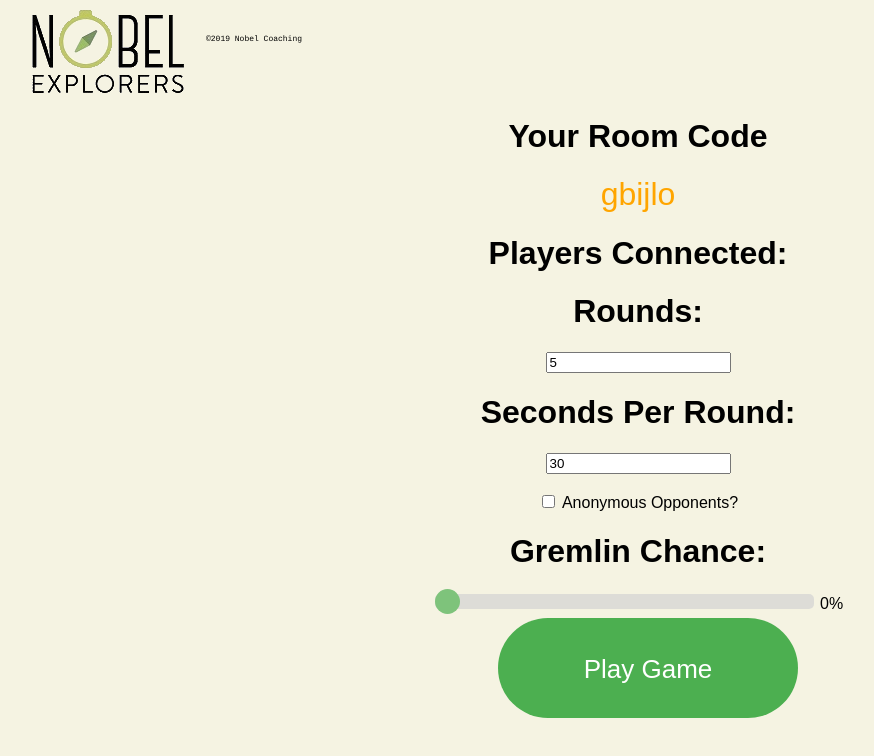
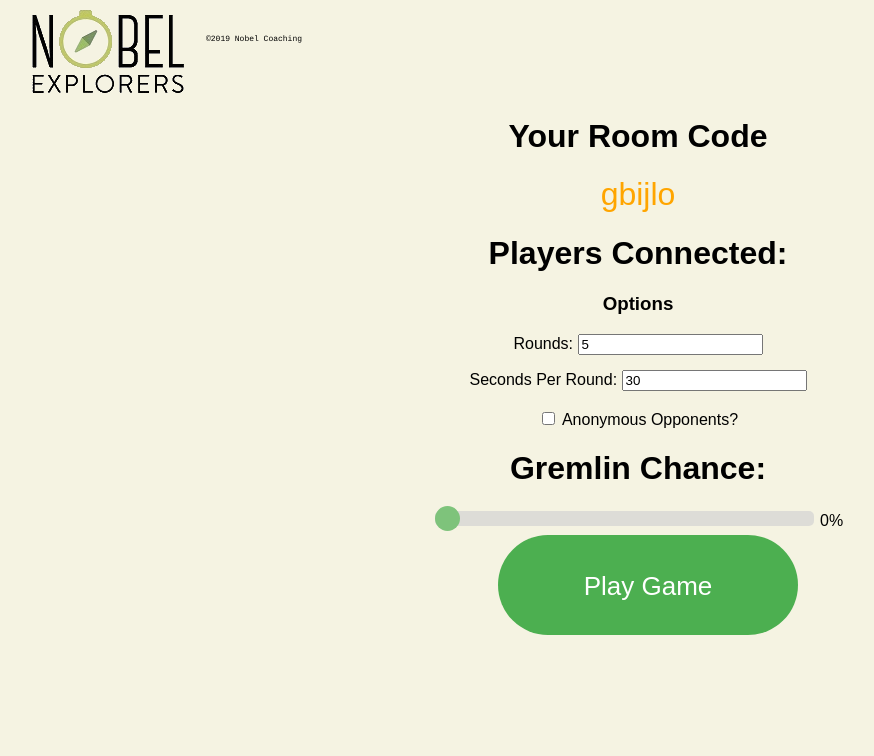
Before and after one commit to eckspecks/trust, a website: page teacher.html in a window 1280 px wide. Both pictures are taken after a click on the button "Create Room Code". Shown: the whole page, without its empty margins (2-876 px from the left). Drawn offline with nearby package versions, Linux system fonts and the light colour scheme; no server answers; files whose address does not match are found by name.

Commit message:
Add files via upload

```diff
--- a/styles.css
+++ b/styles.css
@@ -1,11 +1,14 @@
 /*All*/
-h1, h2{
+h1, h2, h3{
     font-family: 'Poppins', sans-serif;
 }
 h2{
     font-size: 40px;
     color: orange;
     font-weight: 900;
+}
+h3{
+
 }
 body{
     text-align: center;
@@ -206,6 +209,9 @@ li{
     list-style-type:none;
     font-size: 30px;
 }
+#roundNum{
+    margin-bottom: 15px;
+}
 #playGameButton{
     width:300px;
     margin:auto;
--- a/teacher.html
+++ b/teacher.html
@@ -29,8 +29,10 @@
         <ul id="names"></ul>
 
     <div id="options">
-        <h1>Rounds:</h1><input id="roundNum" type="text" value="5">
-        <h1>Seconds Per Round:</h1><input id="secsPerRound" type="text" value="30">
+        <h3>Options</h3>
+        <label for="roundNum">Rounds: </label><input id="roundNum" type="text" value="5">
+        <br>
+        <label for="secsPerRound">Seconds Per Round: </label><input id="secsPerRound" type="text" value="30">
         <br>
         <br>
         <input type="checkbox" id="anon" name="anonymous">
```
